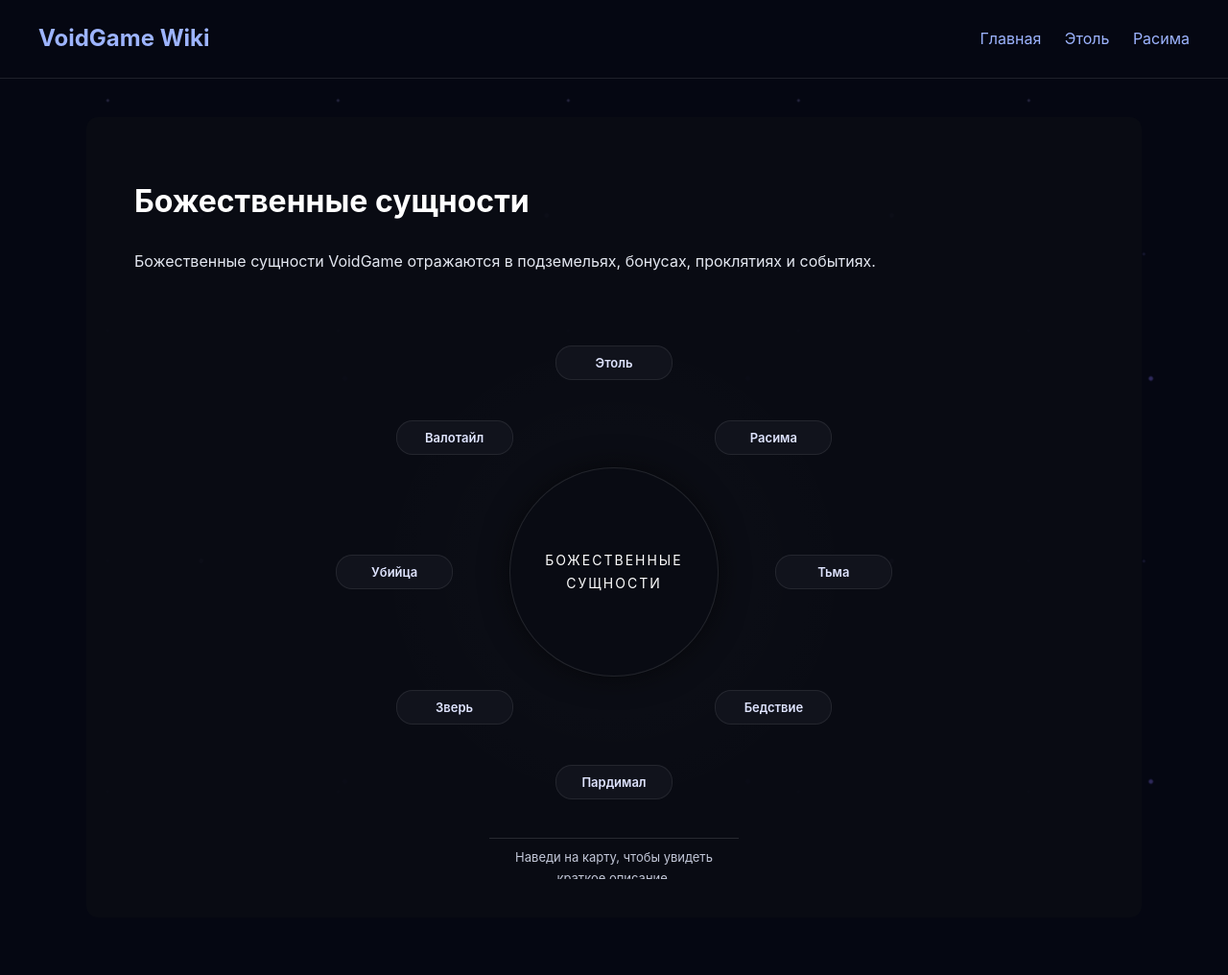
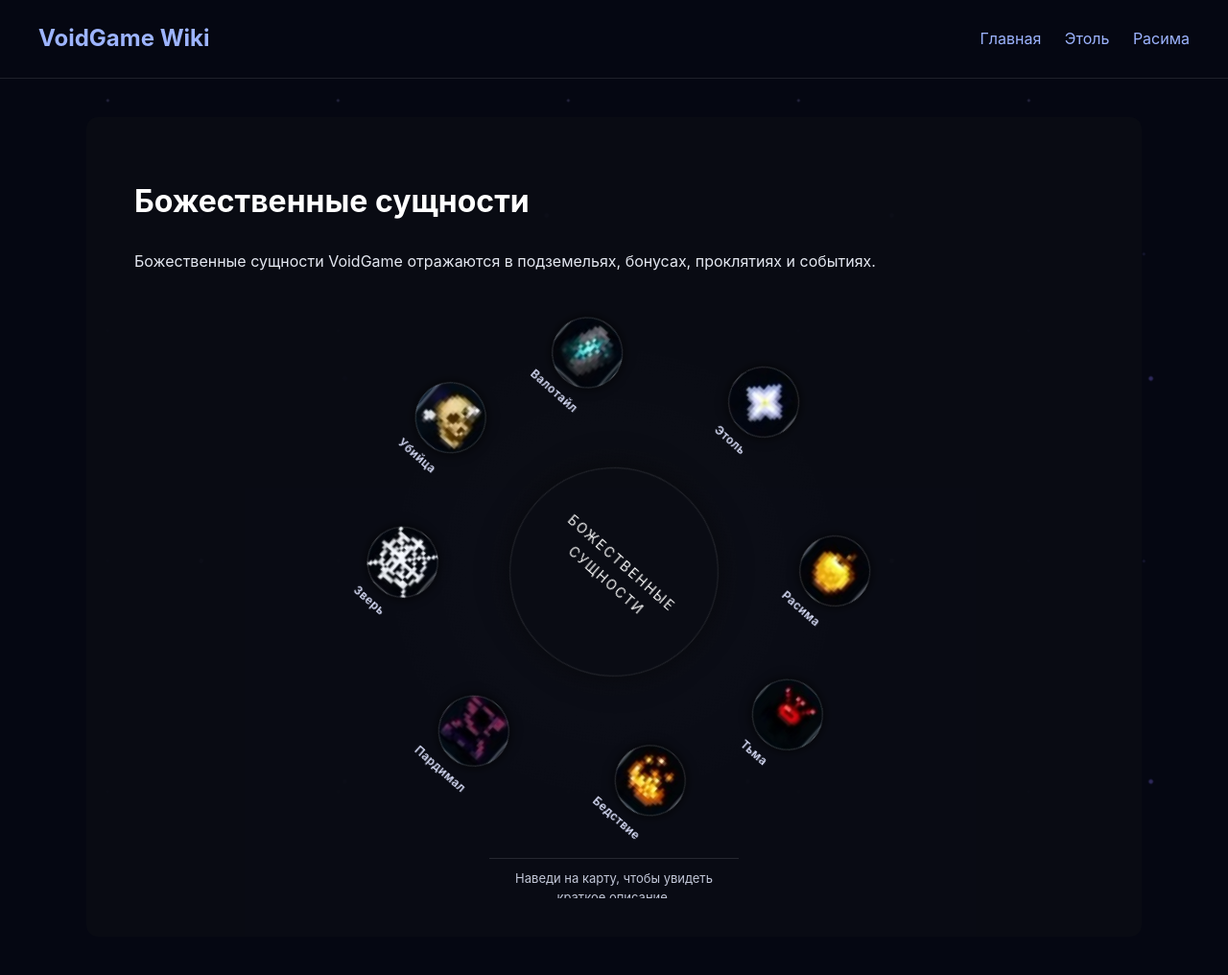
Before and after one commit to tveiv/tveiv.github.io, a Jekyll site: the page built from entities.md, in a window 1280 px wide. Shown: the whole page at 96% size. Built offline with Jekyll 4.4.1, drawn with Linux system fonts in a browser that asks for light colours.

Commit message:
Картинки + еще правки для колеса

```diff
--- a/assets/css/style.css
+++ b/assets/css/style.css
@@ -399,11 +399,25 @@ main {
   position: relative;
   width: 520px;
   height: 520px;
-  margin: 50px auto 60px auto;
+  margin: 50px auto 80px auto;
+}
+
+/* Вращаем только этот слой, центр и иконки внутри */
+.entity-wheel-rotation {
+  position: relative;
+  width: 100%;
+  height: 100%;
   border-radius: 50%;
   background: radial-gradient(circle, rgba(255,255,255,0.02) 0%, rgba(0,0,0,0) 70%);
+  animation: entityWheelRotate 40s linear infinite;
 }
 
+@keyframes entityWheelRotate {
+  from { transform: rotate(0deg); }
+  to   { transform: rotate(360deg); }
+}
+
+/* Центр — вращаем в обратную сторону, чтобы текст оставался ровным */
 .entity-wheel-center {
   position: absolute;
   top: 50%;
@@ -423,56 +437,73 @@ main {
   border: 1px solid rgba(255,255,255,0.1);
   box-shadow: 0 0 30px rgba(0,0,0,0.6);
   color: #ffffff;
-  transform: translate(-50%, -50%);
+  transform: translate(-50%, -50%) rotate(-360deg);
 }
+
+/* Карточки сущностей (иконка + подпись) */
 
 .entity-wheel-item {
   position: absolute;
-  width: 120px;
-  height: 34px;
-  line-height: 34px;
+  width: 86px;
+  height: 110px;
   text-align: center;
-  border-radius: 17px;
-  background: rgba(18, 20, 30, 0.96);
-  border: 1px solid rgba(255,255,255,0.08);
+  text-decoration: none;
   color: #dfe4ff;
-  font-size: 13px;
-  text-decoration: none;
-  font-weight: 600;
-
-  /* КЛЮЧЕВОЕ: базовое позиционирование с translate(-50%, -50%) */
   transform: translate(-50%, -50%);
-  transition: box-shadow 0.2s ease, background-color 0.2s ease;
   z-index: 2;
 }
 
-/* Без масштабирования по hover — только подсветка, чтобы не прыгали */
-.entity-wheel-item:hover {
-  background-color: rgba(45, 60, 120, 0.95);
-  border-color: rgba(120,150,255,0.5);
-  box-shadow: 0 0 18px rgba(110,140,255,0.6);
+.entity-wheel-icon {
+  display: block;
+  width: 72px;
+  height: 72px;
+  margin: 0 auto 6px auto;
+  border-radius: 50%;
+  background-color: rgba(18,20,30,0.96);
+  background-position: center;
+  background-size: cover;
+  border: 1px solid rgba(255,255,255,0.16);
+  box-shadow: 0 0 12px rgba(0,0,0,0.9);
+  transition: box-shadow 0.2s ease, transform 0.2s ease, border-color 0.2s ease;
 }
 
-/* Позиции по кругу для 8 элементов */
-.entity-wheel-etol      { top: 8%;   left: 50%; }
-.entity-wheel-rasima    { top: 23%;  left: 82%; }
-.entity-wheel-darkness  { top: 50%;  left: 94%; }
-.entity-wheel-calamity  { top: 77%;  left: 82%; }
-.entity-wheel-pardimal  { top: 92%;  left: 50%; }
-.entity-wheel-beast     { top: 77%;  left: 18%; }
-.entity-wheel-killer    { top: 50%;  left: 6%;  }
-.entity-wheel-valotile  { top: 23%;  left: 18%; }
+.entity-wheel-label {
+  display: block;
+  font-size: 12px;
+  font-weight: 600;
+  letter-spacing: 0.5px;
+}
 
-/* Тултип — статичный, внизу под кругом */
+/* Hover: подсветка иконки, БЕЗ scale по всей кнопке → не прыгает */
+.entity-wheel-item:hover .entity-wheel-icon {
+  border-color: rgba(140,160,255,0.8);
+  box-shadow: 0 0 20px rgba(120,150,255,0.8);
+  transform: scale(1.08);
+}
+
+/* Позиции иконок по кругу */
+.entity-wheel-etol      { top:  8%;  left: 50%; }
+.entity-wheel-rasima    { top: 24%; left: 83%; }
+.entity-wheel-darkness  { top: 52%; left: 95%; }
+.entity-wheel-calamity  { top: 80%; left: 83%; }
+.entity-wheel-pardimal  { top: 96%; left: 50%; }
+.entity-wheel-beast     { top: 80%; left: 17%; }
+.entity-wheel-killer    { top: 52%; left:  5%; }
+.entity-wheel-valotile  { top: 24%; left: 17%; }
+
+/* Тултип — под кругом, расширен по высоте для длинных описаний */
+
 .entity-wheel-tooltip {
   position: absolute;
-  bottom: -70px;
+  bottom: -90px;
   left: 50%;
   transform: translateX(-50%);
-  max-width: 520px;
+  max-width: 620px;
+  min-height: 40px;
   font-size: 13px;
   color: #c2c7d8;
   text-align: center;
-  padding-top: 8px;
+  padding-top: 10px;
   border-top: 1px solid rgba(255,255,255,0.12);
+  line-height: 1.6;
 }
--- a/entities.md
+++ b/entities.md
@@ -12,49 +12,61 @@ permalink: /entities/
 
 <div class="entity-wheel">
 
-  <div class="entity-wheel-center">
-    Божественные<br>сущности
-  </div>
+  <div class="entity-wheel-rotation">  <!-- новый слой для вращения -->
 
-  <a href="/etol/" class="entity-wheel-item entity-wheel-etol"
-     data-desc="Творец Луны, бог звёзд и создатель лунного цикла.">
-    Этоль
-  </a>
+    <div class="entity-wheel-center">
+      Божественные<br>сущности
+    </div>
 
-  <a href="/rasima/" class="entity-wheel-item entity-wheel-rasima"
-     data-desc="Бессмертная целительница, связанная с Исцелением и воспоминаниями.">
-    Расима
-  </a>
+    <a href="/etol/" class="entity-wheel-item entity-wheel-etol"
+       data-desc="Творец Луны, бог звёзд и создатель лунного цикла.">
+      <span class="entity-wheel-icon" style="background-image:url('/assets/img/entities/etol.png');"></span>
+      <span class="entity-wheel-label">Этоль</span>
+    </a>
 
-  <a href="/darkness/" class="entity-wheel-item entity-wheel-darkness"
-     data-desc="Первородная Тьма, затаившаяся в недрах земли.">
-    Тьма
-  </a>
+    <a href="/rasima/" class="entity-wheel-item entity-wheel-rasima"
+       data-desc="Бессмертная целительница, связанная с Исцелением и воспоминаниями.">
+      <span class="entity-wheel-icon" style="background-image:url('/assets/img/entities/rasima.png');"></span>
+      <span class="entity-wheel-label">Расима</span>
+    </a>
 
-  <a href="/calamity/" class="entity-wheel-item entity-wheel-calamity"
-     data-desc="Повелитель болезней, обращающий плоть живых в прах.">
-    Бедствие
-  </a>
+    <a href="/darkness/" class="entity-wheel-item entity-wheel-darkness"
+       data-desc="Первородная Тьма, затаившаяся в недрах земли.">
+      <span class="entity-wheel-icon" style="background-image:url('/assets/img/entities/darkness.png');"></span>
+      <span class="entity-wheel-label">Тьма</span>
+    </a>
 
-  <a href="/pardimal/" class="entity-wheel-item entity-wheel-pardimal"
-     data-desc="Победитель, чья воля ломается только проклятиями Бедствия.">
-    Пардимал
-  </a>
+    <a href="/calamity/" class="entity-wheel-item entity-wheel-calamity"
+       data-desc="Повелитель болезней, обращающий плоть живых в прах.">
+      <span class="entity-wheel-icon" style="background-image:url('/assets/img/entities/calamity.png');"></span>
+      <span class="entity-wheel-label">Бедствие</span>
+    </a>
 
-  <a href="/beast/" class="entity-wheel-item entity-wheel-beast"
-     data-desc="Многоликий Куб, порождающий зверей и меняющий форму.">
-    Зверь
-  </a>
+    <a href="/pardimal/" class="entity-wheel-item entity-wheel-pardimal"
+       data-desc="Победитель, чья воля ломается только проклятиями Бедствия.">
+      <span class="entity-wheel-icon" style="background-image:url('/assets/img/entities/pardimal.png');"></span>
+      <span class="entity-wheel-label">Пардимал</span>
+    </a>
 
-  <a href="/killer/" class="entity-wheel-item entity-wheel-killer"
-     data-desc="Квинкель, чьё оружие само решает, когда придёт траур.">
-    Убийца
-  </a>
+    <a href="/beast/" class="entity-wheel-item entity-wheel-beast"
+       data-desc="Многоликий Куб, порождающий зверей и меняющий форму.">
+      <span class="entity-wheel-icon" style="background-image:url('/assets/img/entities/beast.png');"></span>
+      <span class="entity-wheel-label">Зверь</span>
+    </a>
 
-  <a href="/valotile/" class="entity-wheel-item entity-wheel-valotile"
-     data-desc="Волшебник, чьи расчёты охватывают всё мироздание.">
-    Валотайл
-  </a>
+    <a href="/killer/" class="entity-wheel-item entity-wheel-killer"
+       data-desc="Квинкель, чьё оружие само решает, когда придёт траур.">
+      <span class="entity-wheel-icon" style="background-image:url('/assets/img/entities/killer.png');"></span>
+      <span class="entity-wheel-label">Убийца</span>
+    </a>
+
+    <a href="/valotile/" class="entity-wheel-item entity-wheel-valotile"
+       data-desc="Волшебник, чьи расчёты охватывают всё мироздание.">
+      <span class="entity-wheel-icon" style="background-image:url('/assets/img/entities/valotile.png');"></span>
+      <span class="entity-wheel-label">Валотайл</span>
+    </a>
+
+  </div> <!-- .entity-wheel-rotation -->
 
   <div class="entity-wheel-tooltip" id="entityWheelTooltip">
     Наведи на карту, чтобы увидеть краткое описание.
```
Also changed, not shown: assets/img/entities/beast.png (added), assets/img/entities/calamity.png (added), assets/img/entities/darkness.png (added), assets/img/entities/etol.png (added), assets/img/entities/killer.png (added), assets/img/entities/pardimal.png (added), assets/img/entities/rasima.png (added), assets/img/entities/valotile.png (added).
